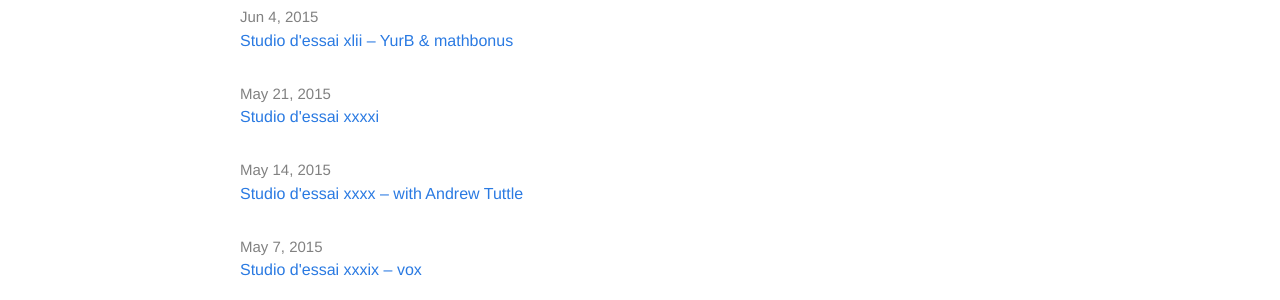
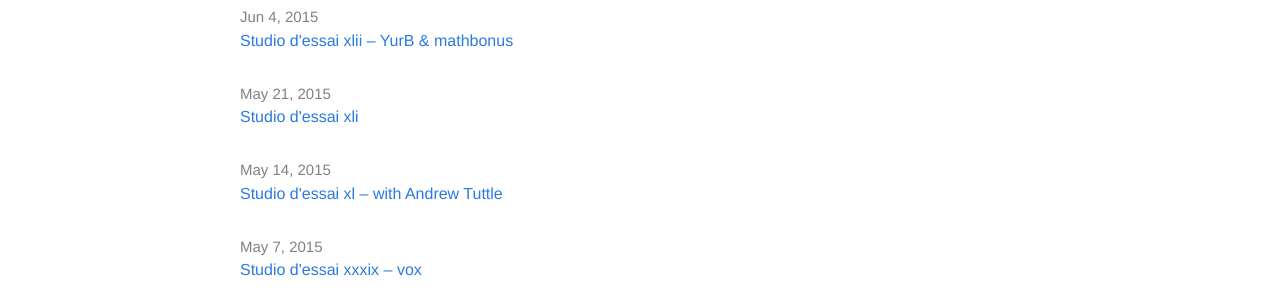
Before and after one commit to studio-dessai/studio-dessai.github.io, a Jekyll site: the page built from index.html, in a window 1280 px wide and 900 px high. Shown: the part 351-651 px from the top of the window. Built offline with Jekyll 4.4.1, drawn with Linux system fonts in a browser that asks for light colours.

Commit message:
fix roman numerals

```diff
--- a/_posts/2015-05-14-sdexxxx.md
+++ b/_posts/2015-05-14-sdexl.md
@@ -1,18 +1,18 @@
 ---
 layout: post
-title: "Studio d'essai xxxx – with Andrew Tuttle"
+title: "Studio d'essai xl – with Andrew Tuttle"
 ---
 
 This week, [Andrew Tuttle](https://andrewtuttle.wordpress.com/) joined David and Stéphane to play his selection of recent tracks he likes and a couple of new songs from the cassette he just released on A Guide to Saint: _Slowcation_. You can find this release and more on his [Bandcamp page](https://andrewtuttle.bandcamp.com).
 
 Make sure you follow what [Room40](http://room40.org/site/) are up to this year for their fifteenth anniversary!
 
-<audio src="https://raw.githubusercontent.com/studio-dessai/podcasts/master/2015-05-14%20studio%20d%27essai%20xxxx.ogg" controls>
+<audio src="https://raw.githubusercontent.com/studio-dessai/podcasts/master/2015-05-14%20studio%20d%27essai%20xl.ogg" controls>
 Your browser cannot play embedded audio. Download a better browser: but in the meantime, listen to the episode by downloading it below.
 </audio>
 
 Right click → "Save as" to dowload <a
-href="https://raw.githubusercontent.com/studio-dessai/podcasts/master/2015-05-14%20studio%20d%27essai%20xxxx.ogg">this episode</a> as an .ogg file.
+href="https://raw.githubusercontent.com/studio-dessai/podcasts/master/2015-05-14%20studio%20d%27essai%20xl.ogg">this episode</a> as an .ogg file.
 
 1. [Andrew Tuttle](http://musicbrainz.org/artist/af492ad4-778e-4721-a2fe-d3fcfe69620e) feat. [Christopher Fleeger](http://musicbrainz.org/artist/76e36f98-0bc9-4583-8aa1-9d462792ef92) - Vernon City Limits (_Slowcation_, A Guide to Saints, 2015, Australia) – get the release [on Bandcamp](https://andrewtuttle.bandcamp.com/album/slowcation)
 1. [Nathan Bowles](http://musicbrainz.org/artist/3ddab71a-3ccc-41b2-a287-e3149a453ad5) - The Smoke Swallower (_Nansemond_, Paradise of Bachelors, 2014, USA) – [Paradise of Bachelors website](http://www.paradiseofbachelors.com/pob-16)
--- a/_posts/2015-05-21-sdexxxxi.md
+++ b/_posts/2015-05-21-sdexli.md
@@ -1,18 +1,18 @@
 ---
 layout: post
-title: "Studio d'essai xxxxi"
+title: "Studio d'essai xli"
 ---
 
 Claire and Vinnie joined Steph for a relaxed show before (not) going to see Onra play in Brisbane. Enjoy listening to a chilled out selection by our two new contributors!
 
 Local artist Machine Age will be playing in Brisbane at [The Bearded Lady](http://www.thebeardedlady.com.au/) on the 29th of May.
 
-<audio src="https://raw.githubusercontent.com/studio-dessai/podcasts/master/2015-05-21%20studio%20d%27essai%20xxxxi.ogg" controls>
+<audio src="https://raw.githubusercontent.com/studio-dessai/podcasts/master/2015-05-21%20studio%20d%27essai%20xli.ogg" controls>
 Your browser cannot play embedded audio. Download a better browser: but in the meantime, listen to the episode by downloading it below.
 </audio>
 
 Right click → "Save as" to dowload <a
-href="https://raw.githubusercontent.com/studio-dessai/podcasts/master/2015-05-21%20studio%20d%27essai%20xxxxi.ogg">this episode</a> as an .ogg file.
+href="https://raw.githubusercontent.com/studio-dessai/podcasts/master/2015-05-21%20studio%20d%27essai%20xli.ogg">this episode</a> as an .ogg file.
 
 1. [Bonobo](http://musicbrainz.org/artist/9a709693-b4f8-4da9-8cc1-038c911a61be) - Emkay (_The North Borders_, Ninja Tune, 2013, England)
 1. [Bonobo](http://musicbrainz.org/artist/9a709693-b4f8-4da9-8cc1-038c911a61be) - Kong (_Black Sands_, Ninja Tune, 2010, England)
```
